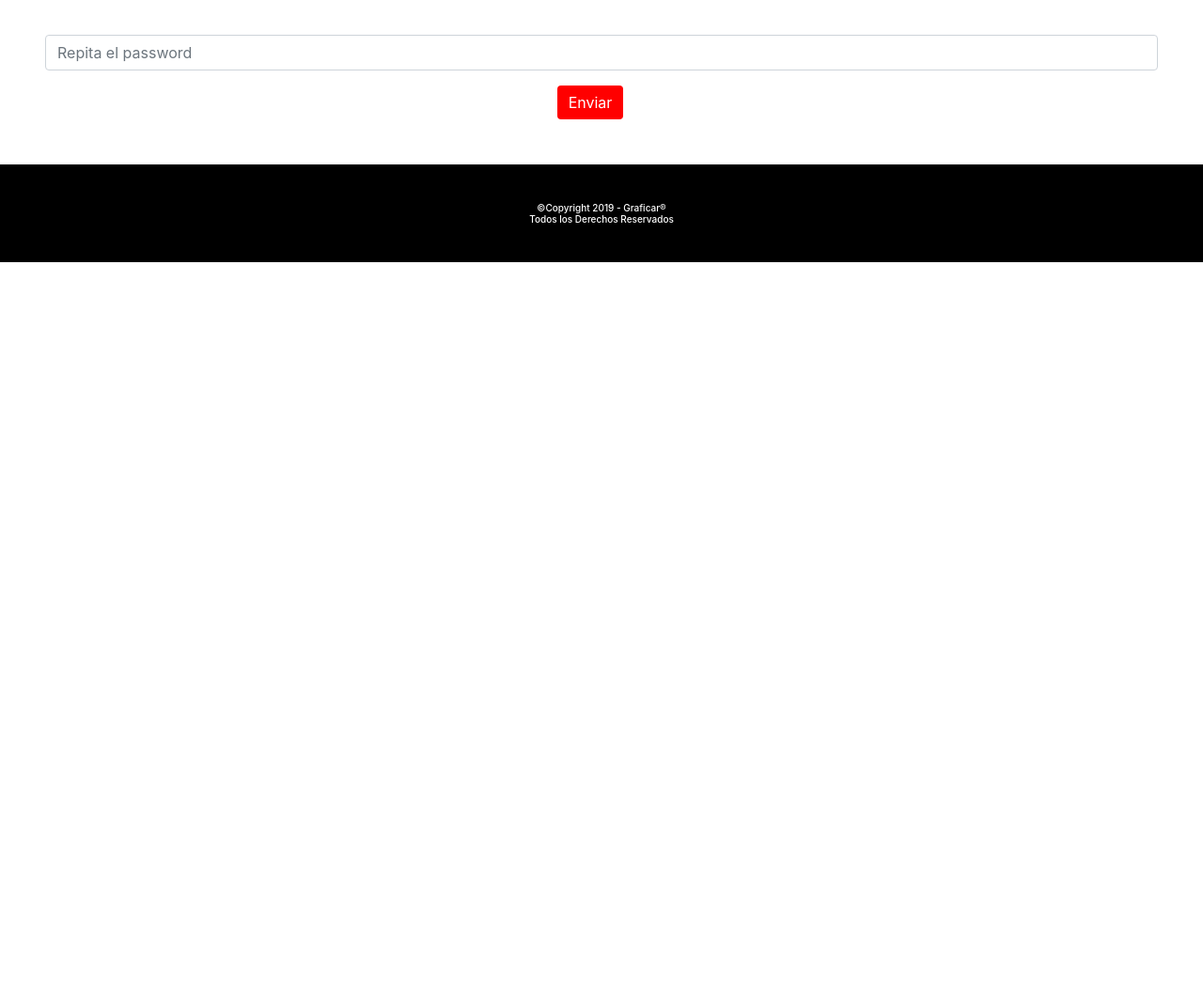
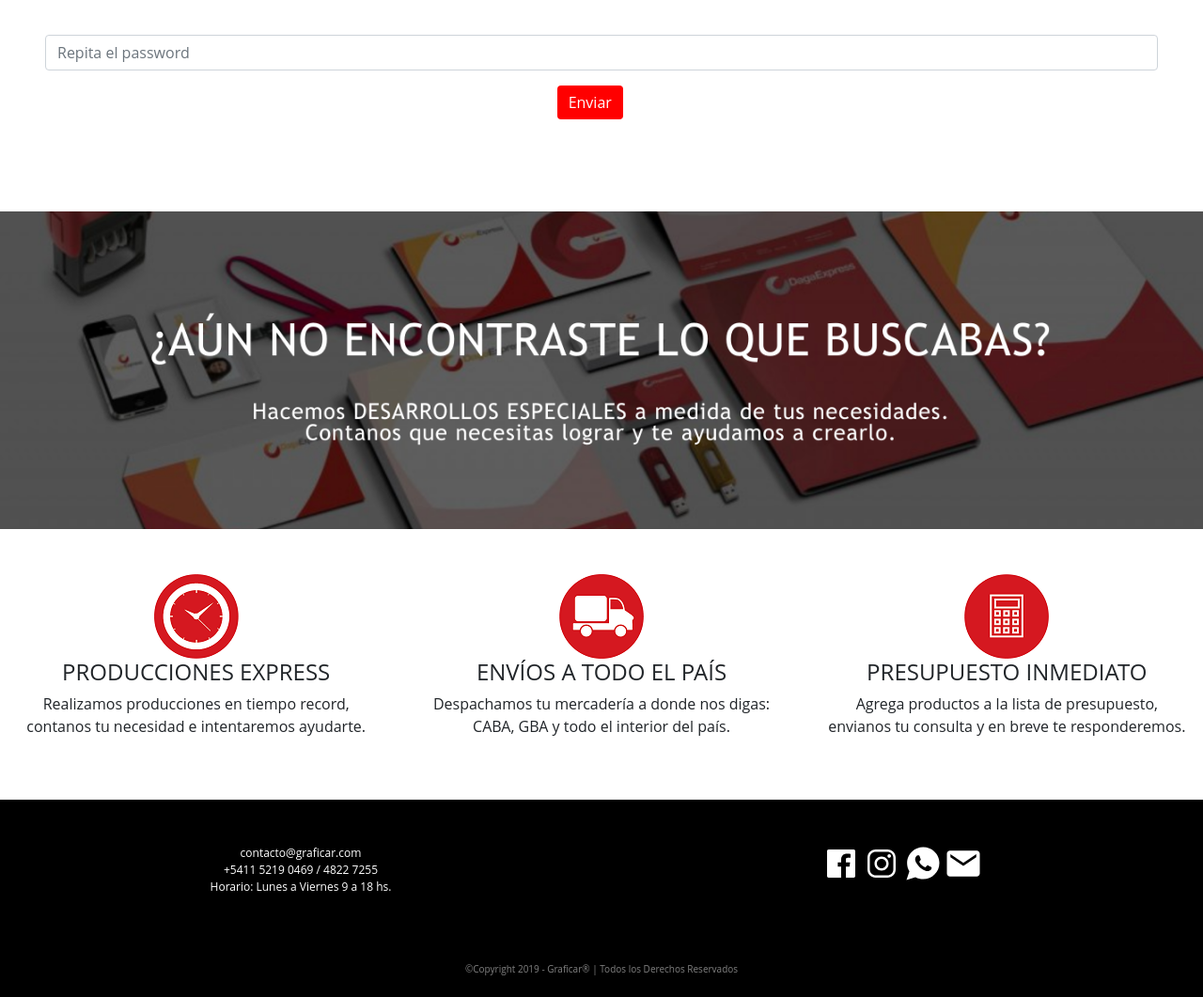
Before and after one commit to Gaslis/grupo5ecommerce, a plain HTML site: page formularioRegistro.html in a window 1280 px wide. Shown: the part 620-1681 px from the top of the page at 94% size. Before the commit the page ends 899 px from the top, so only its background shows below. Drawn offline with nearby package versions, Linux system fonts and the light colour scheme.

Commit message:
version 1.3.1 fix y upgrade Header y Footer
-Nuevos iconos
-Nueva tipografia
-Unifique los headers y footers
-Nuevo contenido en el footer

```diff
--- a/css/styles.css
+++ b/css/styles.css
@@ -1,5 +1,8 @@
 * {
 	box-sizing: border-box;
+}
+body{
+ font-family: 'Open Sans', sans-serif;
 }
 header{
   background-color: rgba(203, 203, 203, 0.82);
@@ -11,6 +14,7 @@ header{
 	text-align: left;
 	padding-left: 4%;
 	line-height: 24px;
+	font-weight: 200;
 }
 .segundoNav{
 	background-color: rgb(203, 26, 26);
@@ -18,6 +22,7 @@ header{
 	text-align: right;
 	padding-right: 4%;
 	line-height: 24px;
+	font-weight: 200;
 }
 div nav.segundoNav a,
 div nav.primerNav a
@@ -26,6 +31,12 @@ div nav.primerNav a
 	color: rgb(250, 209, 209);
 	padding: 15px;
 	font-size: 14px;
+}
+div nav.primerNav a:hover{
+	color: white;
+}
+div nav.segundoNav a:hover{
+	color: white;
 }
 .alturaBanner{
   height: 450px;
@@ -40,14 +51,6 @@ div nav.primerNav a
 }
 .tamño{
 	height: 450px;
-}
-.fin{
-  background-color: black;
-  color: white;
-  text-align: center;
-  font-size: 10px;
-  padding: 40px;
-  margin: 0px;
 }
 .venta{
     width: 100%;
@@ -87,8 +90,35 @@ button.btn:hover{
 .anchoBanner{
 	width: 100vw;
 }
+footer section article ion-icon{
+	font-size: 40px;
+}
+footer section article a{
+	text-decoration: none;
+	color: white;
+	text-align: left;
+}
+footer section article a:hover{
+	color: rgb(203, 26, 26);
+}
+.fin{
+  background-color: black;
+  color: white;
+  text-align: center;
+  font-size: 12px;
+  margin: 0px;
+}
+.fin2{
+  background-color: black;
+  color: grey;
+  text-align: center;
+  font-size: 10px;
+  margin: 0px;
+}
 @media (max-width: 767px){
-  .carouselMedia, aside{
+  .carouselMedia,
+	aside,
+	.barraRoja{
     display: none;
   }
 }
@@ -98,9 +128,7 @@ button.btn:hover{
 	}
 }
 @media (max-width: 480px){
-  .logo,
-	.primerNav,
-	.segundoNav
+  .logo
 	{
     display: none;
   }
@@ -117,7 +145,6 @@ button.btn:hover{
 	font-weight: bold;
 	color: red;
 }
-
 /* css  del formulario */
 .botonFormulario{
   text-decoration: none;
--- a/formularioRegistro.html
+++ b/formularioRegistro.html
@@ -19,7 +19,8 @@
             </a>
             </div>
             <div class="col-5 col-sm-5 col-md-8">
-              <form class="pt-3" action="index.html" method="post">
+              <!-- Aca pasa algo con el navbar, le saque pt-3 -->
+              <form class="" action="index.html" method="post">
                 <div class="input-group">
                   <input type="text" class="form-control" name="" value="" placeholder="Encontra los productos que estas buscando...">
                   <div class="input-group-prepend">
@@ -28,25 +29,20 @@
                 </div>
               </form>
             </div>
-            <!-- <div class="col-9 col-sm-3 col-md-3">
-              <span>contacto@graficar.com</span>
-              <span>+5411 5219 0469 / 4822 7255</span>
-              <span>Horario: Lunes a Viernes 9 a 18 hs.</span>
-            </div> -->
             <div class="col-4 col-sm-3 col-md-1">
               <button type="submit" class="btn btn-primary botonMenu menuMedia">☰</button>
               <button type="submit" class="btn btn-primary botonChango"><ion-icon name="cart"></ion-icon></button>
             </div>
           </nav>
         </header>
-        <div class="row">
+        <div class="row barraRoja">
           <nav class="col-6 primerNav">
             <a href="">Productos</a>
             <a href="contacto-consulta.html">Contacto</a>
             <a href="faq.html">Faq</a>
           </nav>
           <nav class="col-6 segundoNav">
-            <a href="login.html">Ingresá  <ion-icon name="lock"></ion-icon></a>
+            <a href="login.html">Ingresá  <ion-icon name="person"></ion-icon></a>
             <a href="formularioRegistro.html">Registrate  <ion-icon name="create"></ion-icon></a>
           </nav>
         </div>
@@ -89,11 +85,48 @@
           </form>
         </section>
         <footer>
+        <!-- Chamuyo con 3 iconos -->
+          <section class="row chamuyo pl-2 pr-2">
+            <div class="mb-5 banner">
+              <img src="img/bannerAbajoIndex.png" alt="" width="100%">
+            </div>
+            <article class="col-12 col-sm-4 col-md-4">
+              <img src="img/icono-produccion.png" alt="">
+              <h4>PRODUCCIONES EXPRESS</h4>
+              <p>Realizamos producciones en tiempo record, <br>contanos tu necesidad e intentaremos ayudarte.</p>
+            </article>
+            <article class="col-12 col-sm-4 col-md-4">
+              <img src="img/icono-envios.png" alt="">
+              <h4>ENVÍOS A TODO EL PAÍS</h4>
+              <p>Despachamos tu mercadería a donde nos digas: <br>CABA, GBA y todo el interior del país.</p>
+            </article>
+            <article class="col-12 col-sm-4 col-md-4">
+              <img src="img/icono-presupuesto.png" alt="">
+              <h4>PRESUPUESTO INMEDIATO</h4>
+              <p>Agrega productos a la lista de presupuesto,<br>envianos tu consulta y en breve te responderemos.</p>
+            </article>
+          </section>
+          <section class="row fin pt-5">
+            <article class="col-12 col-sm-6 col-md-6 mb-5">
+                <span>contacto@graficar.com</span><br>
+                <span>+5411 5219 0469 / 4822 7255</span><br>
+                <span>Horario: Lunes a Viernes 9 a 18 hs.</span><br>
+            </article>
+            <article class="col-12 col-sm-6 col-md-6">
+              <a href=""><ion-icon name="logo-facebook"></ion-icon></a>
+              <a href="#"><ion-icon name="logo-instagram"></ion-icon></a>
+              <a href="#"><ion-icon name="logo-whatsapp"></ion-icon></a>
+              <a href="#"><ion-icon name="mail"></ion-icon></a>
+            </article>
+          </section>
           <section>
-          <h5 class="fin">©Copyright 2019 - Graficar® <br> Todos los Derechos Reservados </h5>
+            <h5 class="fin2 pb-4 pt-4">©Copyright 2019 - Graficar® | Todos los Derechos Reservados </h5>
+          </section>
+          <section>
+
           </section>
         </footer>
-      </main>
+        </div>
         <script src="https://code.jquery.com/jquery-3.3.1.slim.min.js" integrity="sha384-q8i/X+965DzO0rT7abK41JStQIAqVgRVzpbzo5smXKp4YfRvH+8abtTE1Pi6jizo" crossorigin="anonymous"></script>
         <script src="https://cdnjs.cloudflare.com/ajax/libs/popper.js/1.14.7/umd/popper.min.js" integrity="sha384-UO2eT0CpHqdSJQ6hJty5KVphtPhzWj9WO1clHTMGa3JDZwrnQq4sF86dIHNDz0W1" crossorigin="anonymous"></script>
         <script src="https://stackpath.bootstrapcdn.com/bootstrap/4.3.1/js/bootstrap.min.js" integrity="sha384-JjSmVgyd0p3pXB1rRibZUAYoIIy6OrQ6VrjIEaFf/nJGzIxFDsf4x0xIM+B07jRM" crossorigin="anonymous"></script>
```
Also changed, not shown: contacto-consulta.html (+26 -15 lines), faq.html (+26 -15 lines), index.html (+19 -11 lines), login.html (+26 -14 lines). Lines whose indentation alone changed are shown as unchanged.
